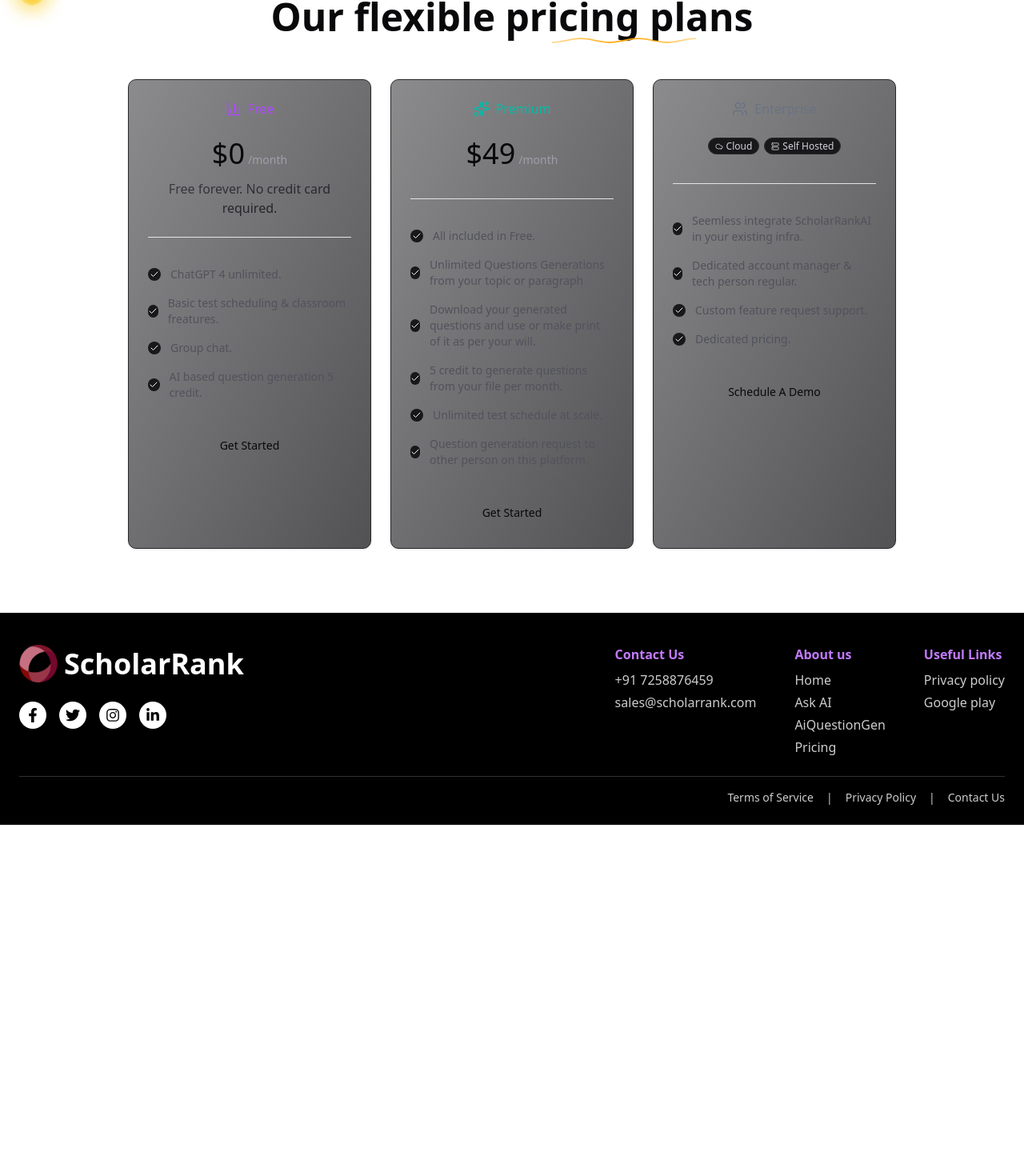
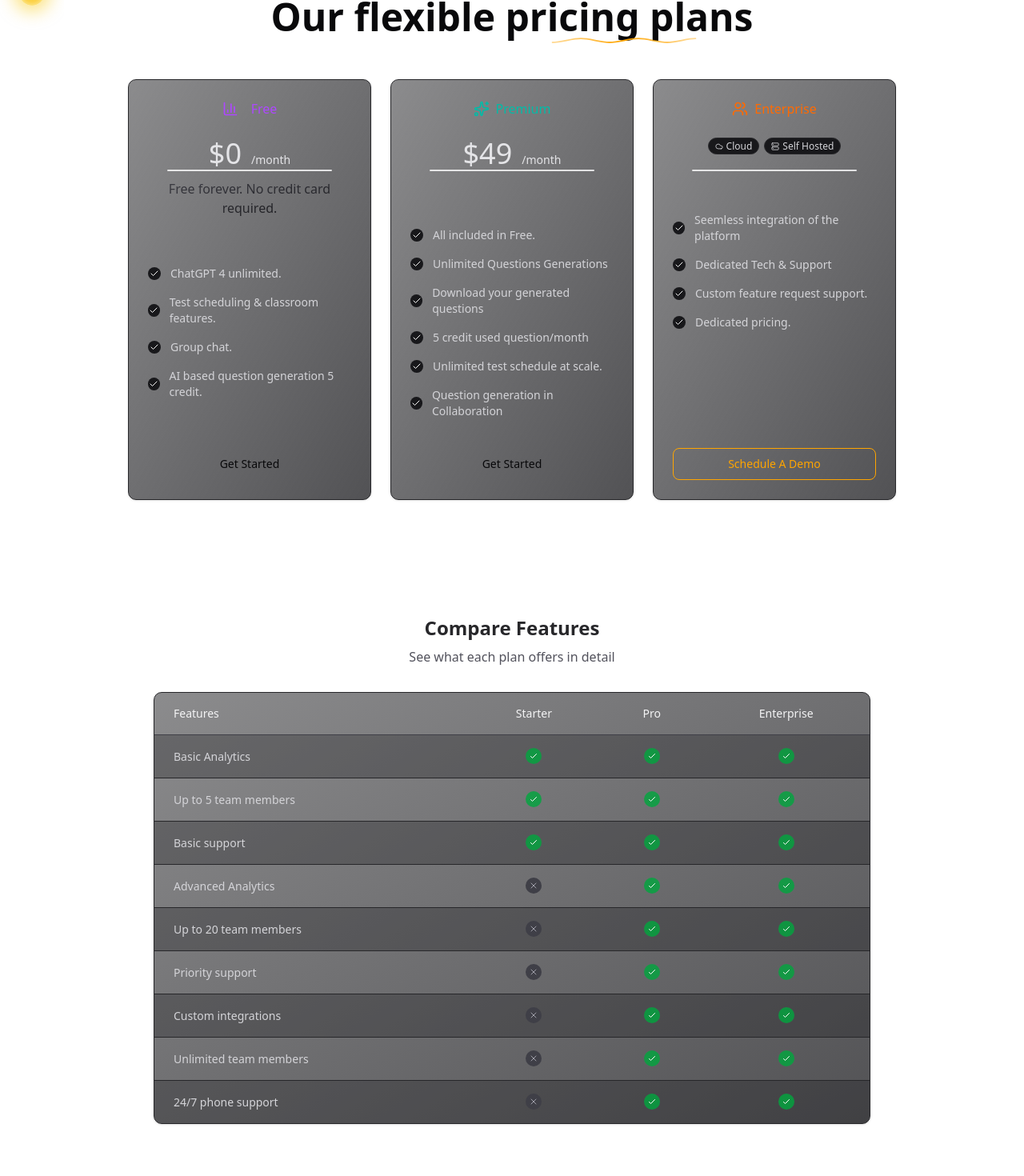
Before and after one commit to jithendra259/ai_platform, a Next.js app in the folder aiclone/: page /price in a window 1280 px wide. Shown: the part 160-1630 px from the top of the page at 80% size. Before the commit the page ends 1191 px from the top, so only its background shows below. Built offline with nearby package versions, Linux system fonts and the light colour scheme.

Commit message:
modified the functionality of dark mode

```diff
--- a/aiclone/src/app/price/page.tsx
+++ b/aiclone/src/app/price/page.tsx
@@ -40,22 +40,22 @@
           <PricingCard
             theme="purple"
             tier={
-              <div className="flex items-center gap-2">
+              <div className="flex items-center gap-4">
                 <BarChart3 className="h-5 w-5 text-purple-500" />
                 <span className="text-purple-500 font-medium">Free</span>
               </div>
             }
             price={
               <div className="flex items-baseline">
-                <span>$0</span>
-                <span className="text-sm text-zinc-400 ml-1">/month</span>
+                <span className="text-zinc-200 dark:text-zinc-100">$0</span>
+                <span className="text-sm text-zinc-200 ml-3">/month</span>
               </div>
             }
             bestFor="Free forever. No credit card required."
             CTA="Get Started"
             benefits={[
               { text: "ChatGPT 4 unlimited.", checked: true },
-              { text: "Basic test scheduling & classroom freatures.", checked: true },
+              { text: "Test scheduling & classroom features.", checked: true },
               { text: "Group chat.", checked: true },
               { text: "AI based question generation 5 credit.", checked: true },
             ]}
@@ -70,29 +70,31 @@
             }
             price={
               <div className="flex items-baseline">
-                <span>$49</span>
-                <span className="text-sm text-zinc-400 ml-1">/month</span>
+                <span className="text-zinc-200 dark:text-zinc-100">$49</span>
+                <span className="text-sm text-zinc-200 ml-3">/month</span>
               </div>
             }
             CTA="Get Started"
             benefits={[
               { text: "All included in Free.", checked: true },
-              { text: "Unlimited Questions Generations from your topic or paragraph", checked: true },
-              { text: "Download your generated questions and use or make print of it as per your will.", checked: true },
-              { text: "5 credit to generate questions from your file per month.", checked: true },
+              { text: "Unlimited Questions Generations", checked: true },
+              { text: "Download your generated questions", checked: true },
+              { text: "5 credit used question/month", checked: true },
               { text: "Unlimited test schedule at scale.", checked: true },
-              { text: "Question generation request to other person on this platform.", checked: true },
+              { text: "Question generation in Collaboration", checked: true },
             ]}
           />
           <PricingCard
             theme="gray"
             tier={
               <div className="flex items-center gap-2">
-                <Users className="h-5 w-5 text-gray-500" />
-                <span className="text-gray-500 font-medium">Enterprise</span>
+                <Users className="h-5 w-5 text-orange-500" />
+                <span className="text-orange-500 font-medium">Enterprise</span>
               </div>
             }
-            price={              <div className="flex items-center justify-center gap-1.5">                <a
+            price={
+              <div className="flex items-center justify-center gap-1.5">
+                <a
                   href="/price"
                   className="flex items-center gap-1 rounded-full border border-zinc-800 bg-zinc-900 px-2 py-[1px] text-xs font-normal text-zinc-300 transition-colors hover:border-zinc-700 hover:bg-zinc-800"
                 >
@@ -110,14 +112,69 @@
             }
             CTA="Schedule A Demo"
             benefits={[
-              { text: "Seemless integrate ScholarRankAI in your existing infra.", checked: true },
-              { text: "Dedicated account manager & tech person regular.", checked: true },
+              { text: "Seemless integration of the platform", checked: true },
+              { text: "Dedicated Tech & Support", checked: true },
               { text: "Custom feature request support.", checked: true },
               { text: "Dedicated pricing.", checked: true },
             ]}
           />
         </div>
       </div>
+      {/* Advanced Pricing Table Section */}
+      <div className="relative mx-auto max-w-5xl px-4 pb-20 md:px-8">
+        <div className="mt-16">
+          <div className="text-center mb-8">
+            <h2 className="text-2xl font-semibold text-zinc-800 dark:text-zinc-100 mb-2">Compare Features</h2>
+            <p className="text-zinc-600 dark:text-zinc-400">See what each plan offers in detail</p>
+          </div>
+          <div className="flex justify-center">
+            <div className="w-full max-w-4xl">
+              <div className="rounded-lg border border-zinc-800 bg-gradient-to-br from-zinc-900/50 to-zinc-800/80 shadow-sm overflow-x-auto">
+                <table className="min-w-full divide-y divide-zinc-700 text-sm text-zinc-200">
+                  <thead>
+                    <tr>
+                      <th className="px-6 py-4 text-left font-medium text-zinc-100">Features</th>
+                      <th className="px-6 py-4 font-medium text-zinc-100">Starter</th>
+                      <th className="px-6 py-4 font-medium text-zinc-100">Pro</th>
+                      <th className="px-6 py-4 font-medium text-zinc-100">Enterprise</th>
+                    </tr>
+                  </thead>
+                  <tbody className="divide-y divide-zinc-800">
+                    {[
+                      { feature: 'Basic Analytics', starter: true, pro: true, enterprise: true },
+                      { feature: 'Up to 5 team members', starter: true, pro: true, enterprise: true },
+                      { feature: 'Basic support', starter: true, pro: true, enterprise: true },
+                      { feature: 'Advanced Analytics', starter: false, pro: true, enterprise: true },
+                      { feature: 'Up to 20 team members', starter: false, pro: true, enterprise: true },
+                      { feature: 'Priority support', starter: false, pro: true, enterprise: true },
+                      { feature: 'Custom integrations', starter: false, pro: true, enterprise: true },
+                      { feature: 'Unlimited team members', starter: false, pro: true, enterprise: true },
+                      { feature: '24/7 phone support', starter: false, pro: true, enterprise: true },
+                    ].map((row, idx) => (
+                      <tr key={row.feature} className={idx % 2 === 0 ? 'bg-zinc-900/30' : ''}>
+                        <td className="px-6 py-4 text-zinc-300">{row.feature}</td>
+                        {[row.starter, row.pro, row.enterprise].map((val, i) => (
+                          <td key={i} className="px-6 py-4 text-center">
+                            {val ? (
+                              <span className="inline-flex items-center justify-center rounded-full bg-green-600/80 text-white w-5 h-5">
+                                <svg className="w-3 h-3" fill="none" stroke="currentColor" strokeWidth="2" viewBox="0 0 24 24"><path strokeLinecap="round" strokeLinejoin="round" d="M5 13l4 4L19 7" /></svg>
+                              </span>
+                            ) : (
+                              <span className="inline-flex items-center justify-center rounded-full bg-zinc-700 text-zinc-400 w-5 h-5">
+                                <svg className="w-3 h-3" fill="none" stroke="currentColor" strokeWidth="2" viewBox="0 0 24 24"><path strokeLinecap="round" strokeLinejoin="round" d="M6 18L18 6M6 6l12 12" /></svg>
+                              </span>
+                            )}
+                          </td>
+                        ))}
+                      </tr>
+                    ))}
+                  </tbody>
+                </table>
+              </div>
+            </div>
+          </div>
+        </div>
+      </div>
     </section>
   )
 }
--- a/aiclone/src/components/ui/dark-gradient-pricing.tsx
+++ b/aiclone/src/components/ui/dark-gradient-pricing.tsx
@@ -22,7 +22,7 @@
           <X className="size-3" />
         </span>
       )}
-      <span className="text-sm dark:text-zinc-300 text-zinc-600">{text}</span>
+      <span className="text-sm text-zinc-300 dark:text-zinc-400">{text}</span>
     </div>
   )
 }
@@ -51,17 +51,24 @@
       initial={{ filter: "blur(2px)" }}
       whileInView={{ filter: "blur(0px)" }}
       transition={{ duration: 0.5, ease: "easeInOut", delay: 0.25 }}
+      whileHover={{ scale: 1.045, y: -10, boxShadow: '0 8px 32px 0 rgba(0,0,0,0.18)' }}
+      style={{ cursor: 'pointer' }}
     >
       <Card
         className={cn(
-          "relative h-full w-full overflow-hidden border",
+          "relative h-full w-full flex flex-col overflow-hidden border",
           "border-zinc-800 bg-gradient-to-br from-zinc-900/50 to-zinc-800/80",
           "p-6",
           className,
         )}
       >
-        <div className="flex flex-col items-center border-b pb-6 dark:border-zinc-700 border-zinc-200">
-          <span className="mb-6 inline-block dark:text-zinc-50 text-zinc-900">
+        <div className="relative flex flex-col items-center pb-6">
+          <span className={cn(
+            "mb-6 inline-block font-medium",
+            theme === 'purple' && "text-purple-500",
+            theme === 'teal' && "text-teal-500",
+            theme === 'gray' && "text-[#FFA500]"
+          )}>
             {tier}
           </span>
           <span className="mb-3 inline-block text-4xl font-medium">
@@ -70,24 +77,29 @@
           <span className="dark:bg-gradient-to-br dark:from-zinc-200 dark:to-zinc-500 bg-gradient-to-br from-zinc-700 to-zinc-900 bg-clip-text text-center text-transparent">
             {bestFor}
           </span>
+          <div className="absolute left-0 w-full" style={{ top: '88px' }}>
+            <div className="mx-6 h-[2px] bg-white opacity-80 rounded" />
           </div>
-        <div className="space-y-4 py-9">
+        </div>
+        <div className="flex-1 space-y-4 py-9">
           {benefits.map((benefit, index) => (
             <Benefit key={index} {...benefit} />
           ))}
         </div>
+        <div className="mt-auto">
           <Button
             className={cn(
               "w-full transition-colors",
               theme === 'purple' && "hover:bg-purple-500 hover:text-white",
               theme === 'teal' && "hover:bg-teal-500 hover:text-white",
-            theme === 'gray' && "hover:bg-gray-500 hover:text-white",
+              theme === 'gray' && "hover:bg-[#FFA500] hover:text-white text-[#FFA500] border-[#FFA500] border",
               !theme && "hover:bg-zinc-800 hover:text-white"
             )}
             variant="ghost"
           >
             {CTA}
           </Button>
+        </div>
       </Card>
     </motion.div>
   );
```
Lines whose indentation alone changed are shown as unchanged.
